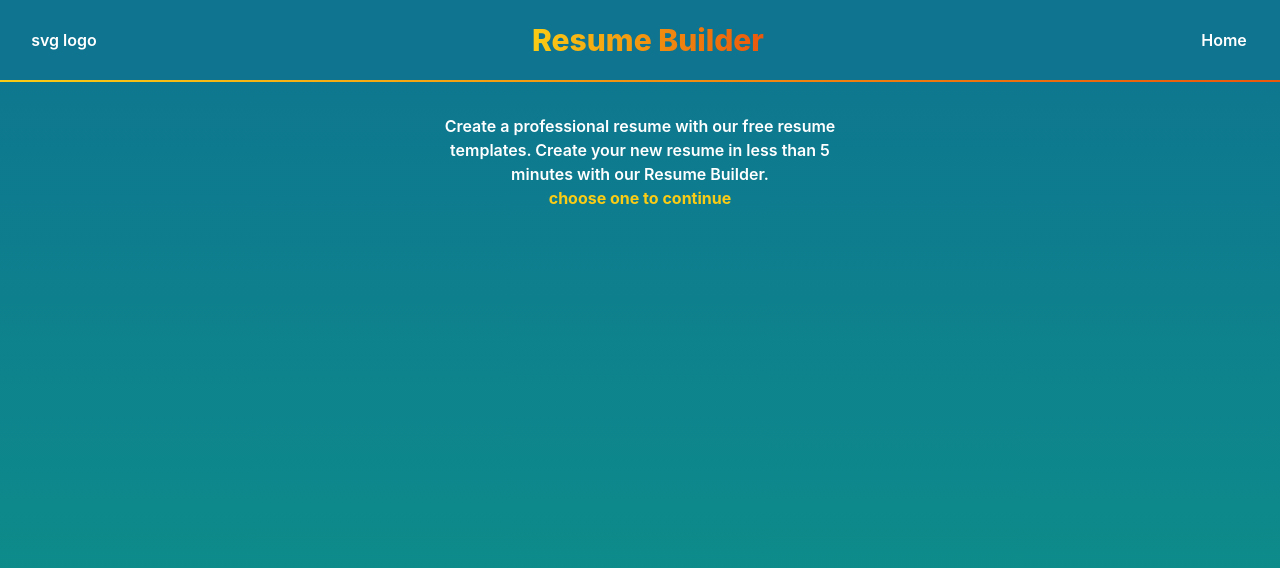
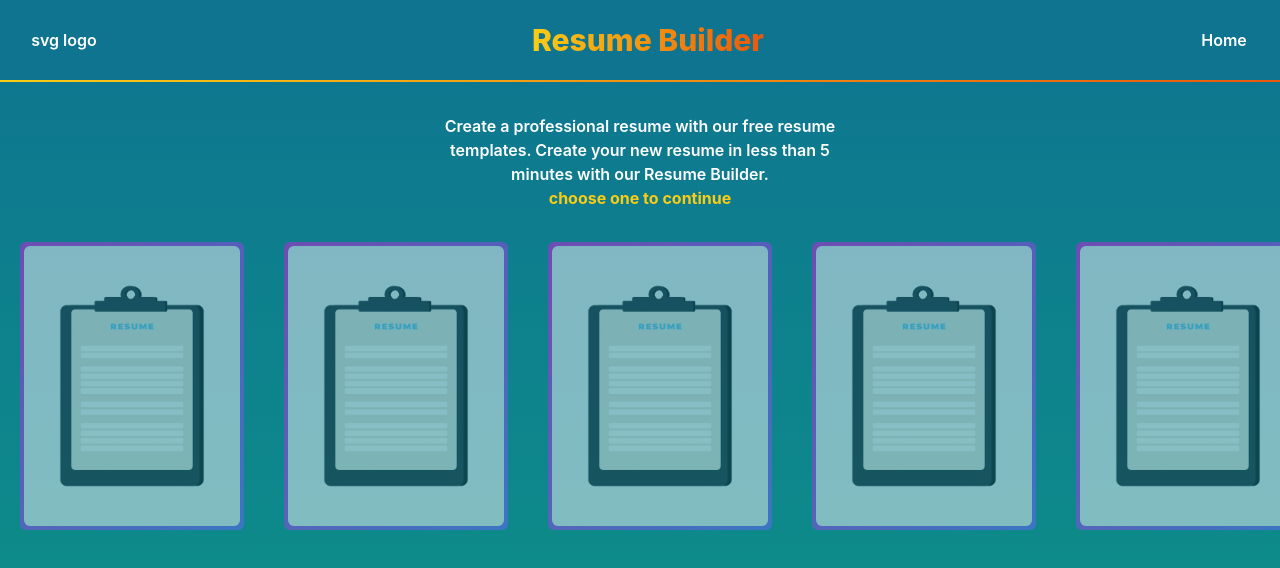
Before and after one commit to sanalsajeevan123/cv_builder, a Next.js app: page / in a window 1280 px wide. Both pictures are taken after a click on the button "Get Started". Shown: the top 568 px of the page. Built offline with nearby package versions, Linux system fonts and the light colour scheme.

Commit message:
14-9-update sale area with api calls

```diff
--- a/components/contents/resume_form.tsx
+++ b/components/contents/resume_form.tsx
@@ -17,14 +17,14 @@ const Resume_form=()=>{
     return(
         <div className="w-full flex flex-col items-center justify-center">
            Resume_form
-           {formStructure.length > 0 && Object.entries(formStructure[0]).map((form:any,key:any)=>{
+           {/* {formStructure.length > 0 && Object.entries(formStructure[0]).map((form:any,key:any)=>{
             return(
                 <h1 key={key}>{form[1]}</h1>
             )
-           })}
+           })} */}
            <div className="w-full flex items-center justify-center space-x-5 pt-10">
                 <button onClick={()=>context.handleCurrenrPosition('resume-templates')} className="py-2 px-6 rounded-md hover:bg-gradient-to-tl bg-gradient-to-br from-yellow-400 to-orange-600 text-white">Back</button>
-                <button onClick={()=>context.handleCurrenrPosition('resume-preview')} className="py-2 px-4 rounded-md hover:bg-gradient-to-tl bg-gradient-to-br from-yellow-400 to-orange-600 text-white">Preview</button>
+                <button onClick={()=>context.handleCurrenrPosition('resume-preview')} className="py-2 px-4 rounded-md hover:bg-gradient-to-tl bg-gradient-to-br from-green-400 to-teal-600 text-white">Preview</button>
            </div>
         </div>
     )
--- a/components/contents/templates.tsx
+++ b/components/contents/templates.tsx
@@ -23,7 +23,8 @@ const Templates=()=>{
                 </div>
             </div>
             <div className="w-full grid grid-cols-5 gap-20">
-                {templates.map((item:any,key:any)=>{
+                {templates.length > 0 ?
+                templates.map((item:any)=>{
                     return(
                         <div onClick={()=>context.handleTemplateSelection(item.id)} className={`h-72 w-56 rounded-md bg-gradient-to-br hover:shadow-md ${context.selected_template === item.id ? `from-yellow-400 to-orange-600` : `from-fuchsia-600 to-indigo-500`} p-1 cursor-pointer`} key={item.id}>
                             <div className="h-full w-full rounded-md bg-slate-200 relative">
@@ -36,7 +37,22 @@ const Templates=()=>{
                             </div>
                         </div>
                     )
-                })}
+                }):
+                [...Array(5)].map((item:any,key:any)=>{
+                    return(
+                        <div className={`h-72 w-56 rounded-md bg-gradient-to-br hover:shadow-md from-fuchsia-600 to-indigo-500 p-1 cursor-pointer animate-pulse`} key={key}>
+                            <div className="h-full w-full rounded-md bg-slate-200 relative">
+                                <Image
+                                    src={`/template-loader-png.png`}
+                                    alt="resume"
+                                    layout="fill"
+                                    className="object-contain"
+                                />
+                            </div>
+                        </div>
+                    )
+                })
+                }
             </div>
             <div className="w-full flex items-center justify-center pt-10">
                 {context.selected_template !== undefined && <button onClick={()=>context.handleCurrenrPosition('resume-form')} className="py-2 px-4 rounded-md hover:bg-gradient-to-tl bg-gradient-to-br from-yellow-400 to-orange-600 text-white">Continue</button>}
--- a/components/utilities/context/resume_context.tsx
+++ b/components/utilities/context/resume_context.tsx
@@ -21,9 +21,17 @@ class ResumeProvider extends Component<MyProps,MyState>{
     }
 
     handleCurrenrPosition=(position:string)=>{
-        this.setState({
-            current_position:position
-        })
+        if(['home','resume-templates'].includes(position)){
+            this.setState({
+                current_position:position,
+                selected_template:undefined
+
+            })
+        }else{
+            this.setState({
+                current_position:position
+            })
+        }
     }
 
     handleTemplateSelection=(id:number)=>{
@@ -37,7 +45,7 @@ class ResumeProvider extends Component<MyProps,MyState>{
             <ResumeContext.Provider value={{
                 ...this.state,
                 handleCurrenrPosition:this.handleCurrenrPosition,
-                handleTemplateSelection:this.handleTemplateSelection
+                handleTemplateSelection:this.handleTemplateSelection,
             }}>
                 {this.props.children}
             </ResumeContext.Provider>
--- a/pages/api/templates.tsx
+++ b/pages/api/templates.tsx
@@ -2,11 +2,21 @@
 import type { NextApiRequest, NextApiResponse } from 'next'
 
 var templats = [
-  {id:1,image:'template1.png'},
-  {id:2,image:'template2.png'},
-  {id:3,image:'template3.png'},
-  {id:4,image:'template4.png'},
-  {id:5,image:'template5.png'}
+  {id:1,image:'template1.png',form_structure:{
+
+  }},
+  {id:2,image:'template2.png',form_structure:{
+
+  }},
+  {id:3,image:'template3.png',form_structure:{
+
+  }},
+  {id:4,image:'template4.png',form_structure:{
+
+  }},
+  {id:5,image:'template5.png',form_structure:{
+
+  }}
 ]
 
 export default async(req:NextApiRequest,res:NextApiResponse)=>{
```
Also changed, not shown: public/template-loader-png.png (added).
